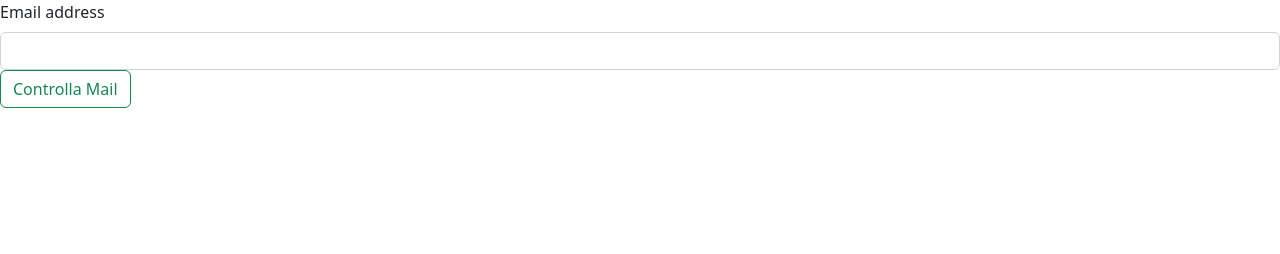
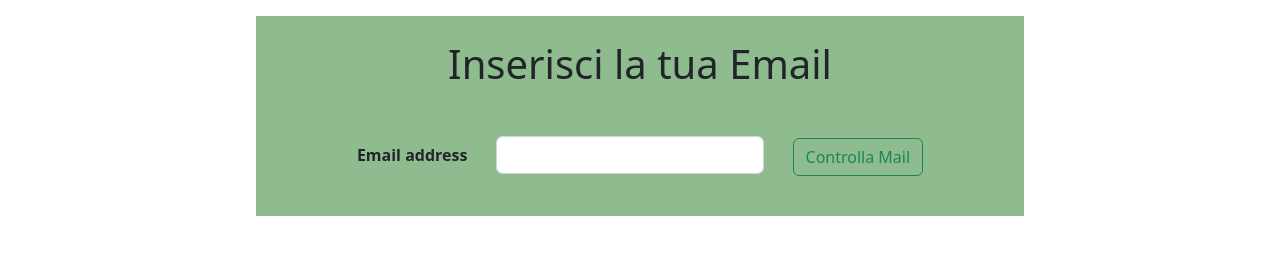
Before and after one commit to Ale-1407/js-mail-dadi, a plain HTML site: page index.html in a window 1280 px wide. Drawn offline with nearby package versions, Linux system fonts and the light colour scheme.

Commit message:
modifiche di css

```diff
--- a/assets/css/style.css
+++ b/assets/css/style.css
@@ -0,0 +1,11 @@
+.form-control{
+    width: 40%;
+    display: inline-block;
+}
+
+.mail{
+    background-color: darkseagreen;
+    width: 60%;
+    margin: auto;
+    height: 200px;
+}
--- a/index.html
+++ b/index.html
@@ -9,14 +9,18 @@
     <link rel="stylesheet" href="./assets/css/style.css">
 </head>
 <body>
-    <form action="">
-       <div class="mb-3">
-          <label for="exampleInputEmail1" class="form-label">Email address</label>
-          <input type="email" class="form-control" id="inputEmail" aria-describedby="emailHelp" required value="">
-          <button type="button" id="button" class="btn btn-outline-success" onclick="control();return false">Controlla Mail</button>
-       </div>
-       <div id="result"></div>
-    </form>
+    <section class="mail">
+      <h1 class="text-center mt-3 pt-4">Inserisci la tua Email</h1>
+      <form class="m-5 text-center">
+         <div class="mb-3">
+            <label for="exampleInputEmail1" class="form-label fw-semibold me-4">Email address</label>
+            <input type="email" class="form-control" id="inputEmail" aria-describedby="emailHelp" required value="">
+            <button type="button" id="button" class="btn btn-outline-success ms-4" onclick="control();return false">Controlla Mail</button>
+         </div>
+         <div id="result"></div>
+      </form>
+    </section>
+
     <script src="https://cdn.jsdelivr.net/npm/bootstrap@5.2.2/dist/js/bootstrap.bundle.min.js"></script>
     <script src="./assets/js/main.js"></script>
 </body>
```
